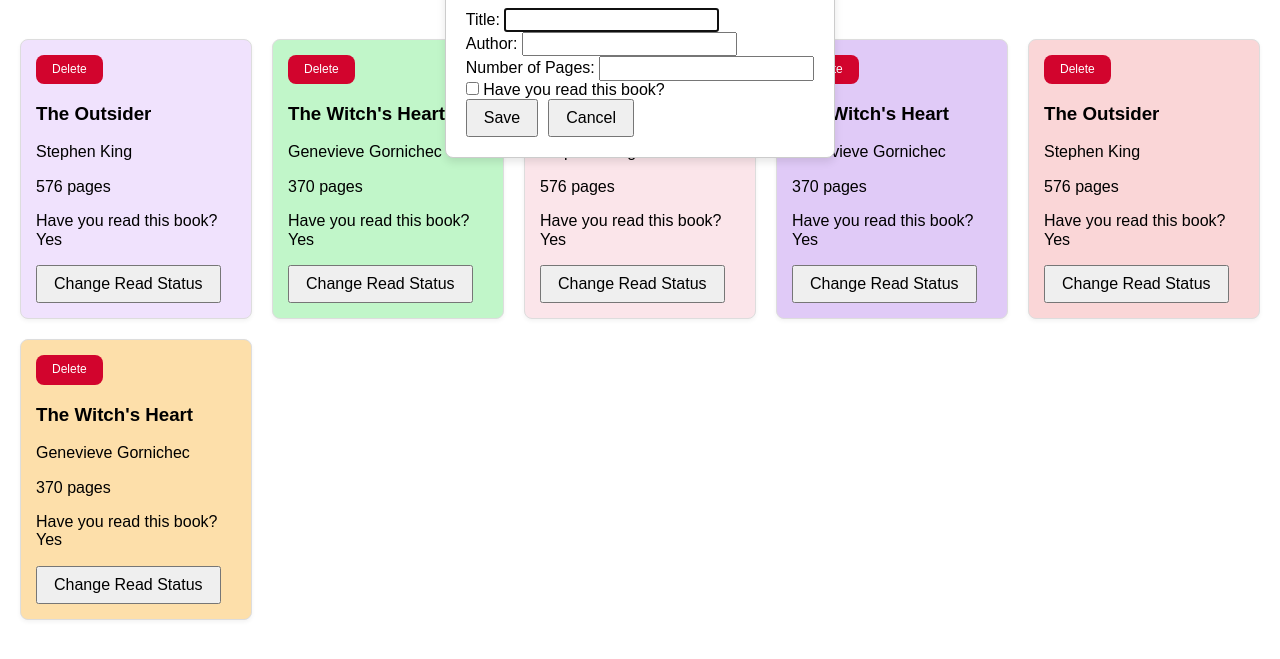
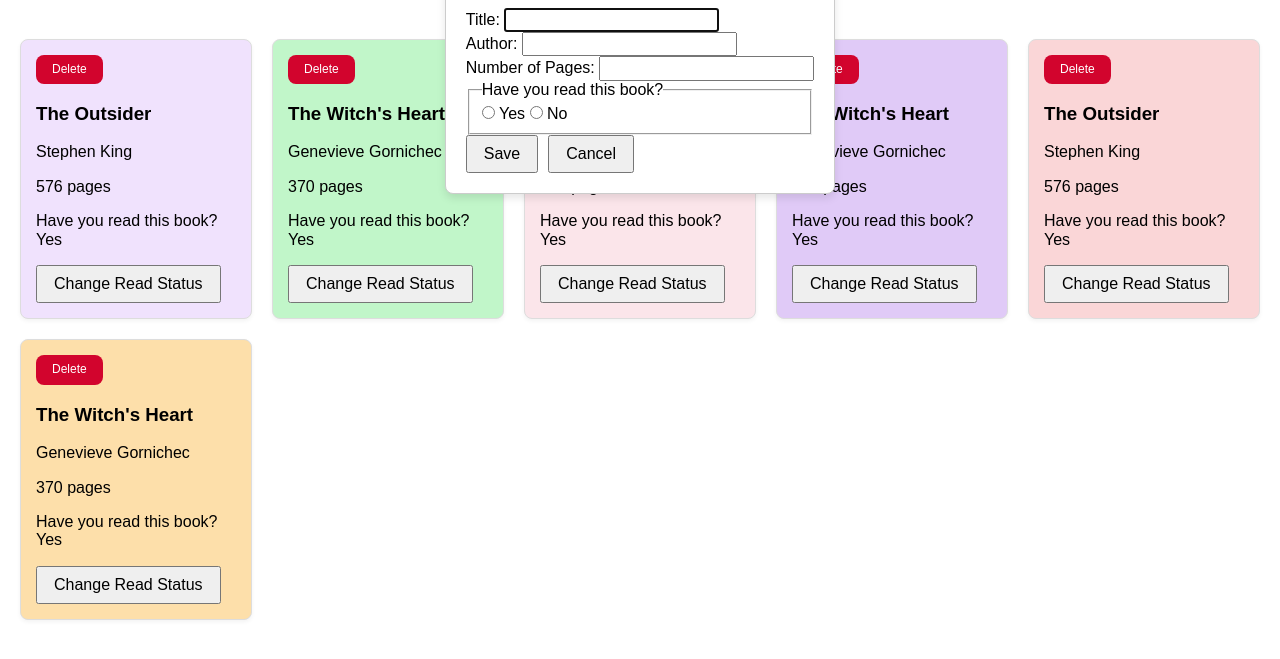
Before and after one commit to goldenvertex42/library, a plain HTML site: page index.html in a window 1280 px wide. Both pictures are taken after a click on the button "New Book". Shown: the part 81-740 px from the top of the page. Drawn offline with Linux system fonts and the light colour scheme.

Commit message:
Change checkbox to radio group; add class to dialog buttons for styling

```diff
--- a/index.html
+++ b/index.html
@@ -29,14 +29,18 @@
                     <input type="number" id="pages" name="pages" required>
                 </div>
 
-                <div class="form-group-checkbox">
-                    <input type="checkbox" id="read" name="read">
-                    <label for="read">Have you read this book?</label>
-                </div>
+                <fieldset class="read-radio" name="bookRead">
+                    <legend>Have you read this book?</legend>
+                    <input type="radio" id="readYes" name="bookRead" value="true" required>
+                    <label for="readYes">Yes</label>
+
+                    <input type="radio" id="readNo" name="bookRead" value="false">
+                    <label for="readNo">No</label>
+                </fieldset>
 
                 <div class="button-group">
-                    <button type="submit">Save</button>
-                    <button type="button" id="cancel-btn">Cancel</button>
+                    <button class="dialog-button" type="submit">Save</button>
+                    <button class="dialog-button" type="button" id="cancel-btn">Cancel</button>
                 </div>
             </form>
         </dialog>
```
